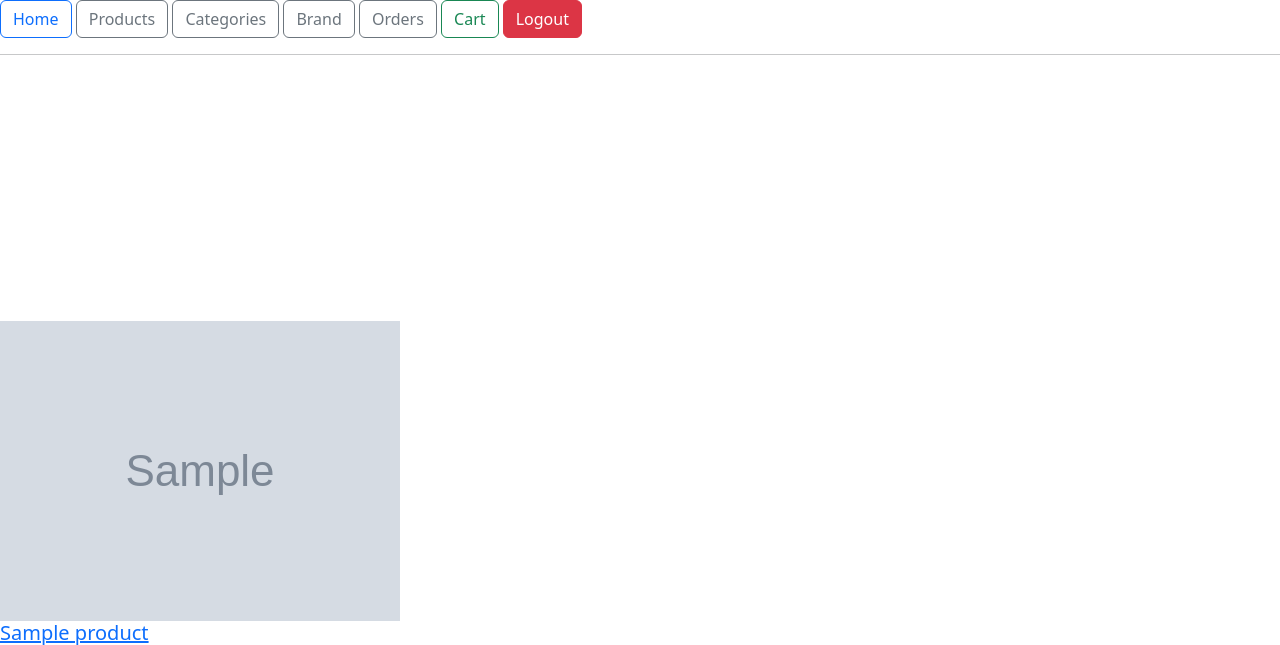
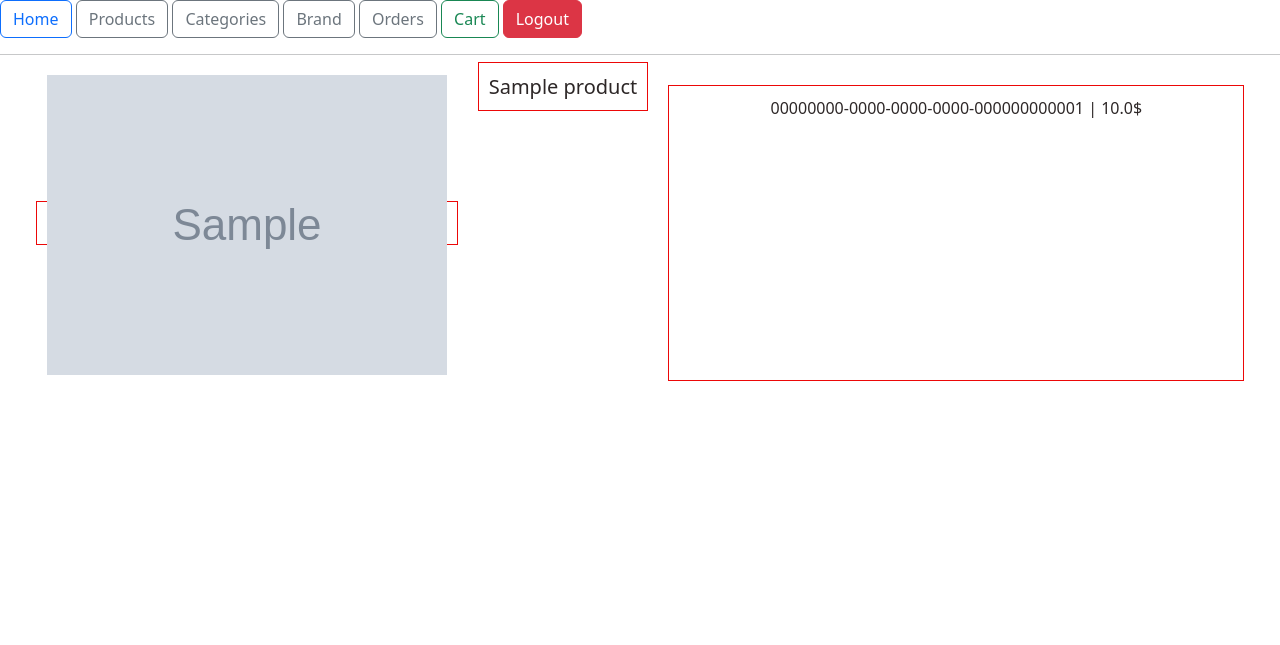
Before and after one commit to Peter-Fayez95/GroceryShop, a Django app: a page that uses groceryshop/templates/product/list.html in a window 1280 px wide. Shown: the top 645 px of the page. After the commit the page ends 381 px from the top, so only its background shows below. Run offline with Django 4.2, Linux system fonts and the light colour scheme; tables that the repository leaves empty hold one stand-in row (values such as "Sample post"); grey boxes marked "Sample" are stand-in pictures; some libraries are stand-ins or nearby versions.

```diff
--- a/groceryshop/static/css/style.css
+++ b/groceryshop/static/css/style.css
@@ -0,0 +1,31 @@
+.object-list {
+    display: flex;
+    flex-wrap: wrap;
+    justify-content: center;
+}
+
+.object-item {
+    width: 45%; /* Adjust as needed */
+    margin: 10px;
+    padding: 10px;
+    text-align: center;
+    border: 1px solid #ec0808;
+    text-decoration: none;
+    color: #2d2727;
+}
+
+.object-item img {
+    max-width: 100%;
+    height: auto;
+}
+
+.pagination {
+    display: flex;
+    justify-content: center;
+    align-items: center;
+    margin-top: 20px;
+}
+
+.pagination a {
+    margin: 0 5px;
+}
--- a/groceryshop/templates/product/list.html
+++ b/groceryshop/templates/product/list.html
@@ -1,46 +1,50 @@
 {% extends 'base.html'%}
+{% load static %}
+
+<head>
+    <meta charset="UTF-8">
+    <title>product_list</title>
+    <link rel="stylesheet" href="{% static 'css/styles.css' %}">
+</head>
 
 {% block content %}
     {% comment %} add a next and previous page href to category {% endcomment %}
-    <div class="d-flex align-items-center justify-content-center" style="height: 250px;">
+    <div class="pagination">
         {% if is_paginated %}
-            {% comment %} previous page href {% endcomment %}
             {% if page_obj.has_previous %}
-                <a class = "btn btn-outline-dark" href="?page={{ page_obj.previous_page_number}}"><b>previous</b></a>
+                <a class="btn btn-outline-dark" href="?page={{ page_obj.previous_page_number }}"><b>Previous</b></a>
             {% endif %}
             <span>
-                 <b> Page: {{page_obj.number}} out of {{page_obj.paginator.num_pages}} </b>
+                <b>Page: {{ page_obj.number }} out of {{ page_obj.paginator.num_pages }}</b>
             </span>
-            {% comment %} next page href {% endcomment %}
             {% if page_obj.has_next %}
-            <a  class = "btn btn-outline-dark" href="?page={{ page_obj.next_page_number}}"><b>next</b></a>
-            {% endif %}
-        {% endif %}
-    </div>
-    {% for object in object_list %}
-        <a href="{% url 'products:detail_product' slug=object.slug%}">
-            <img src="{{ object.get_thumbnail.image_url }}" alt = "{{ object.get_thumbnail.alt }}">
-            <h5>{{ object.name }} </h5>
-            <p>{{ object.sku }} | {{object.price}}$ </p>
-        </a>
-    {% endfor %}
-
-    {% comment %} add a next and previous page href to category {% endcomment %}
-    <div class="d-flex align-items-center justify-content-center" style="height: 250px;">
-        {% if is_paginated %}
-            {% comment %} previous page href {% endcomment %}
-            {% if page_obj.has_previous %}
-                <a class = "btn btn-outline-dark" href="?page={{ page_obj.previous_page_number}}"><b>previous</b></a>
-            {% endif %}
-            <span>
-                <b>  Page: {{page_obj.number}} out of {{page_obj.paginator.num_pages}} </b>
-            </span>
-            {% comment %} next page href {% endcomment %}
-            {% if page_obj.has_next %}
-            <a  class = "btn btn-outline-dark" href="?page={{ page_obj.next_page_number}}"><b>next</b></a>
+                <a class="btn btn-outline-dark" href="?page={{ page_obj.next_page_number }}"><b>Next</b></a>
             {% endif %}
         {% endif %}
     </div>
 
+    <div class="object-list">
+        {% for object in object_list %}
+            <p>
+            <a class="object-item" href="{% url 'products:detail_product' slug=object.slug%}">
+                <img src="{{ object.get_thumbnail.image_url }}" alt="{{ object.get_thumbnail.alt }}">
+                <h5>{{ object.name }}</h5>
+                <p>{{ object.sku }} | {{ object.price }}$</p>
+            </a> <p>
+        {% endfor %}
+    </div>
 
+    <div class="pagination">
+        {% if is_paginated %}
+            {% if page_obj.has_previous %}
+                <a class="btn btn-outline-dark" href="?page={{ page_obj.previous_page_number }}"><b>Previous</b></a>
+            {% endif %}
+            <span>
+                <b>Page: {{ page_obj.number }} out of {{ page_obj.paginator.num_pages }}</b>
+            </span>
+            {% if page_obj.has_next %}
+                <a class="btn btn-outline-dark" href="?page={{ page_obj.next_page_number }}"><b>Next</b></a>
+            {% endif %}
+        {% endif %}
+    </div>
 {% endblock %}
```
